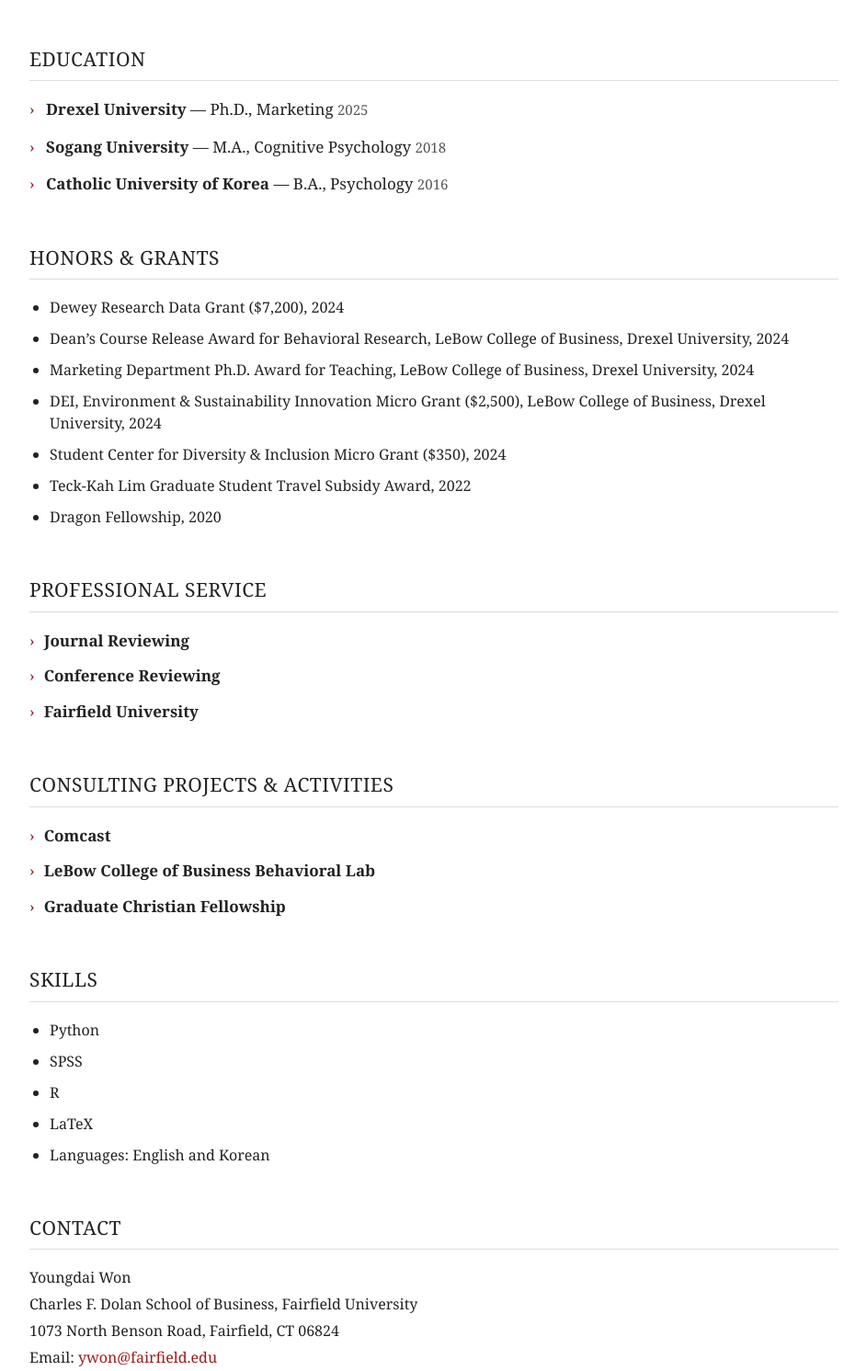
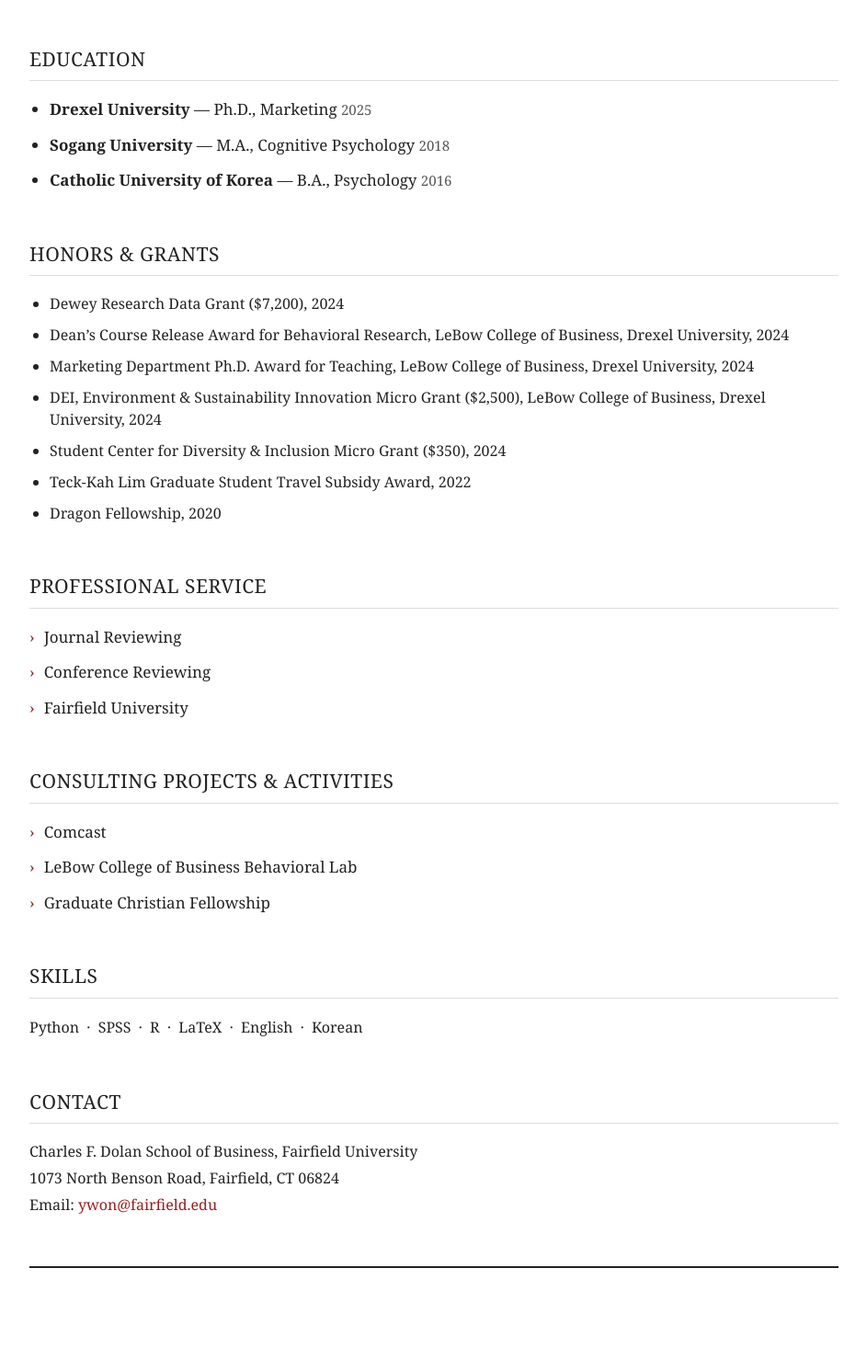
Before and after one commit to youngdaiwon/youngdaiwon.github.io, a plain HTML site: page index.html in a window 1280 px wide. Shown: the part 2401-3892 px from the top of the page at 92% size, without its empty margins (168-1111 px from the left). After the commit the page ends 3804 px from the top, so only its background shows below. Drawn offline with Linux system fonts and the light colour scheme.

Commit message:
Update index.html

```diff
--- a/index.html
+++ b/index.html
@@ -17,7 +17,7 @@
 
     .container {
       max-width: 880px;
-      margin: 45px auto;
+      margin: 45px auto 0 auto;
       padding: 0 24px;
     }
 
@@ -149,7 +149,7 @@
     details.accordion > summary {
       cursor: pointer;
       font-size: 17px;
-      font-weight: bold;
+      font-weight: normal;
       list-style: none;
     }
 
@@ -189,22 +189,20 @@
       color: #555;
     }
 
-    .education-row {
-      margin-bottom: 15px;
-      padding-left: 18px;
-      position: relative;
+    .education-list,
+    .simple-list {
+      margin: 0;
+      padding-left: 22px;
+    }
+
+    .education-list li {
+      margin-bottom: 13px;
       font-size: 17px;
     }
 
-    .education-row::before {
-      content: "›";
-      position: absolute;
-      left: 0;
-      color: #9b1c1c;
-    }
-
-    .education-row strong {
-      font-weight: bold;
+    .simple-list li {
+      margin-bottom: 10px;
+      font-size: 16px;
     }
 
     .education-year {
@@ -212,14 +210,10 @@
       font-size: 15px;
     }
 
-    .simple-list {
+    .skills-line {
       margin: 0;
-      padding-left: 22px;
-    }
-
-    .simple-list li {
-      margin-bottom: 10px;
       font-size: 16px;
+      line-height: 1.7;
     }
 
     .contact-line {
@@ -234,6 +228,12 @@
 
     .contact-line a:hover {
       text-decoration: underline;
+    }
+
+    .page-end {
+      margin-top: 55px;
+      border-top: 2px solid #222;
+      height: 24px;
     }
 
     @media (max-width: 650px) {
@@ -325,8 +325,6 @@
     </p>
   </div>
 
-
-  <!-- PUBLICATIONS -->
 
   <section class="section">
 
@@ -514,8 +512,6 @@
   </section>
 
 
-  <!-- SELECT WORK UNDER REVIEW -->
-
   <section class="section">
 
     <h2 class="section-title">Select Work Under Review</h2>
@@ -615,15 +611,11 @@
   </section>
 
 
-  <!-- CONFERENCE PRESENTATIONS -->
-
   <section class="section">
 
     <h2 class="section-title">Conference Presentations</h2>
 
-
     <details class="accordion">
-
       <summary>Association for Consumer Research (ACR)</summary>
 
       <div class="accordion-content">
@@ -674,12 +666,10 @@
         </div>
 
       </div>
-
     </details>
 
 
     <details class="accordion">
-
       <summary>Korean Academic Society of Business Administration</summary>
 
       <div class="accordion-content">
@@ -703,12 +693,10 @@
         </div>
 
       </div>
-
     </details>
 
 
     <details class="accordion">
-
       <summary>Drexel Emerging Graduate Scholars Conference</summary>
 
       <div class="accordion-content">
@@ -741,12 +729,10 @@
         </div>
 
       </div>
-
     </details>
 
 
     <details class="accordion">
-
       <summary>Korean Society for Cognitive &amp; Biological Psychology</summary>
 
       <div class="accordion-content">
@@ -770,12 +756,10 @@
         </div>
 
       </div>
-
     </details>
 
 
     <details class="accordion">
-
       <summary>Experimental Psychology Society</summary>
 
       <div class="accordion-content">
@@ -790,20 +774,16 @@
         </div>
 
       </div>
-
     </details>
 
   </section>
 
-
-  <!-- TEACHING -->
 
   <section class="section">
 
     <h2 class="section-title">Teaching Experience</h2>
 
     <details class="accordion">
-
       <summary>Fairfield University — Instructor</summary>
 
       <div class="accordion-content">
@@ -819,12 +799,10 @@
         </div>
 
       </div>
-
     </details>
 
 
     <details class="accordion">
-
       <summary>Drexel University — Instructor</summary>
 
       <div class="accordion-content">
@@ -842,16 +820,13 @@
         </div>
 
       </div>
-
     </details>
 
 
     <details class="accordion">
-
       <summary>Drexel University — Teaching Assistant</summary>
 
       <div class="accordion-content">
-
         <ul class="simple-list">
           <li>Sales Management</li>
           <li>Consumer Behavior</li>
@@ -860,46 +835,43 @@
           <li>Introduction to Marketing Management</li>
           <li>Buyer Behavior Theory</li>
         </ul>
-
       </div>
-
     </details>
 
   </section>
 
 
-  <!-- EDUCATION -->
-
   <section class="section">
 
     <h2 class="section-title">Education</h2>
 
-    <div class="education-row">
+    <ul class="education-list">
+
+      <li>
         <strong>Drexel University</strong> — Ph.D., Marketing
         <span class="education-year">2025</span>
-    </div>
+      </li>
 
-    <div class="education-row">
+      <li>
         <strong>Sogang University</strong> — M.A., Cognitive Psychology
         <span class="education-year">2018</span>
-    </div>
+      </li>
 
-    <div class="education-row">
+      <li>
         <strong>Catholic University of Korea</strong> — B.A., Psychology
         <span class="education-year">2016</span>
-    </div>
+      </li>
+
+    </ul>
 
   </section>
 
-
-  <!-- HONORS -->
 
   <section class="section">
 
     <h2 class="section-title">Honors &amp; Grants</h2>
 
     <ul class="simple-list">
-
       <li>Dewey Research Data Grant ($7,200), 2024</li>
 
       <li>
@@ -921,23 +893,23 @@
         Student Center for Diversity &amp; Inclusion Micro Grant ($350), 2024
       </li>
 
-      <li>Teck-Kah Lim Graduate Student Travel Subsidy Award, 2022</li>
+      <li>
+        Teck-Kah Lim Graduate Student Travel Subsidy Award, 2022
+      </li>
 
-      <li>Dragon Fellowship, 2020</li>
-
+      <li>
+        Dragon Fellowship, 2020
+      </li>
     </ul>
 
   </section>
 
-
-  <!-- PROFESSIONAL SERVICE -->
 
   <section class="section">
 
     <h2 class="section-title">Professional Service</h2>
 
     <details class="accordion">
-
       <summary>Journal Reviewing</summary>
 
       <div class="accordion-content">
@@ -946,12 +918,10 @@
           <li>Service Science, 2025</li>
         </ul>
       </div>
-
     </details>
 
 
     <details class="accordion">
-
       <summary>Conference Reviewing</summary>
 
       <div class="accordion-content">
@@ -961,12 +931,10 @@
           </li>
         </ul>
       </div>
-
     </details>
 
 
     <details class="accordion">
-
       <summary>Fairfield University</summary>
 
       <div class="accordion-content">
@@ -977,20 +945,16 @@
           </li>
         </ul>
       </div>
-
     </details>
 
   </section>
 
-
-  <!-- CONSULTING -->
 
   <section class="section">
 
     <h2 class="section-title">Consulting Projects &amp; Activities</h2>
 
     <details class="accordion">
-
       <summary>Comcast</summary>
 
       <div class="accordion-content">
@@ -999,12 +963,10 @@
           <li>Methods/devices: fNIRs, EDA sensor, and heart-rate sensor</li>
         </ul>
       </div>
-
     </details>
 
 
     <details class="accordion">
-
       <summary>LeBow College of Business Behavioral Lab</summary>
 
       <div class="accordion-content">
@@ -1015,12 +977,10 @@
           <li>Neuroimaging and eye-tracking research</li>
         </ul>
       </div>
-
     </details>
 
 
     <details class="accordion">
-
       <summary>Graduate Christian Fellowship</summary>
 
       <div class="accordion-content">
@@ -1030,38 +990,26 @@
           <li>Fundraising for Philly House</li>
         </ul>
       </div>
-
     </details>
 
   </section>
 
 
-  <!-- SKILLS -->
-
   <section class="section">
 
     <h2 class="section-title">Skills</h2>
 
-    <ul class="simple-list">
-      <li>Python</li>
-      <li>SPSS</li>
-      <li>R</li>
-      <li>LaTeX</li>
-      <li>Languages: English and Korean</li>
-    </ul>
+    <p class="skills-line">
+      Python &nbsp;·&nbsp; SPSS &nbsp;·&nbsp; R &nbsp;·&nbsp; LaTeX
+      &nbsp;·&nbsp; English &nbsp;·&nbsp; Korean
+    </p>
 
   </section>
 
 
-  <!-- CONTACT -->
-
   <section class="section">
 
     <h2 class="section-title">Contact</h2>
-
-    <p class="contact-line">
-      Youngdai Won
-    </p>
 
     <p class="contact-line">
       Charles F. Dolan School of Business, Fairfield University
@@ -1078,6 +1026,9 @@
 
   </section>
 
+
+  <div class="page-end"></div>
+
 </div>
 
 </body>
```
Lines whose indentation alone changed are shown as unchanged.
